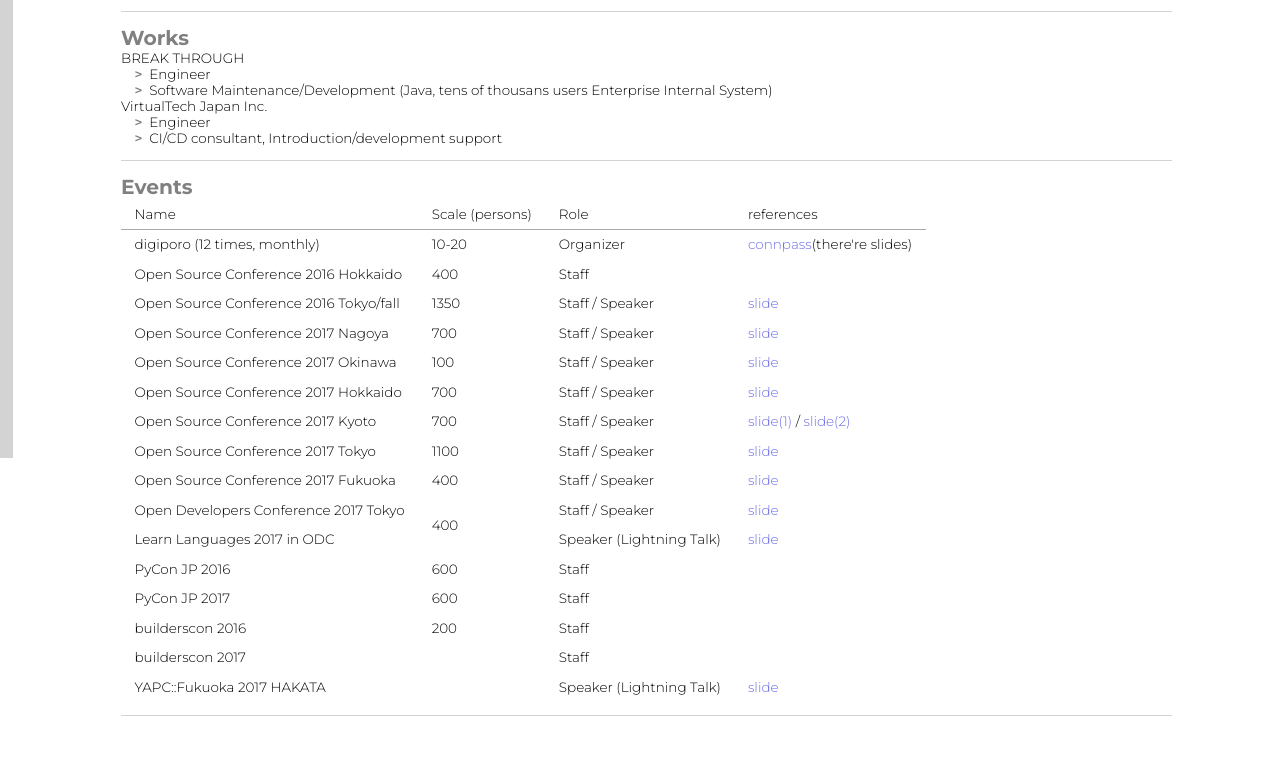
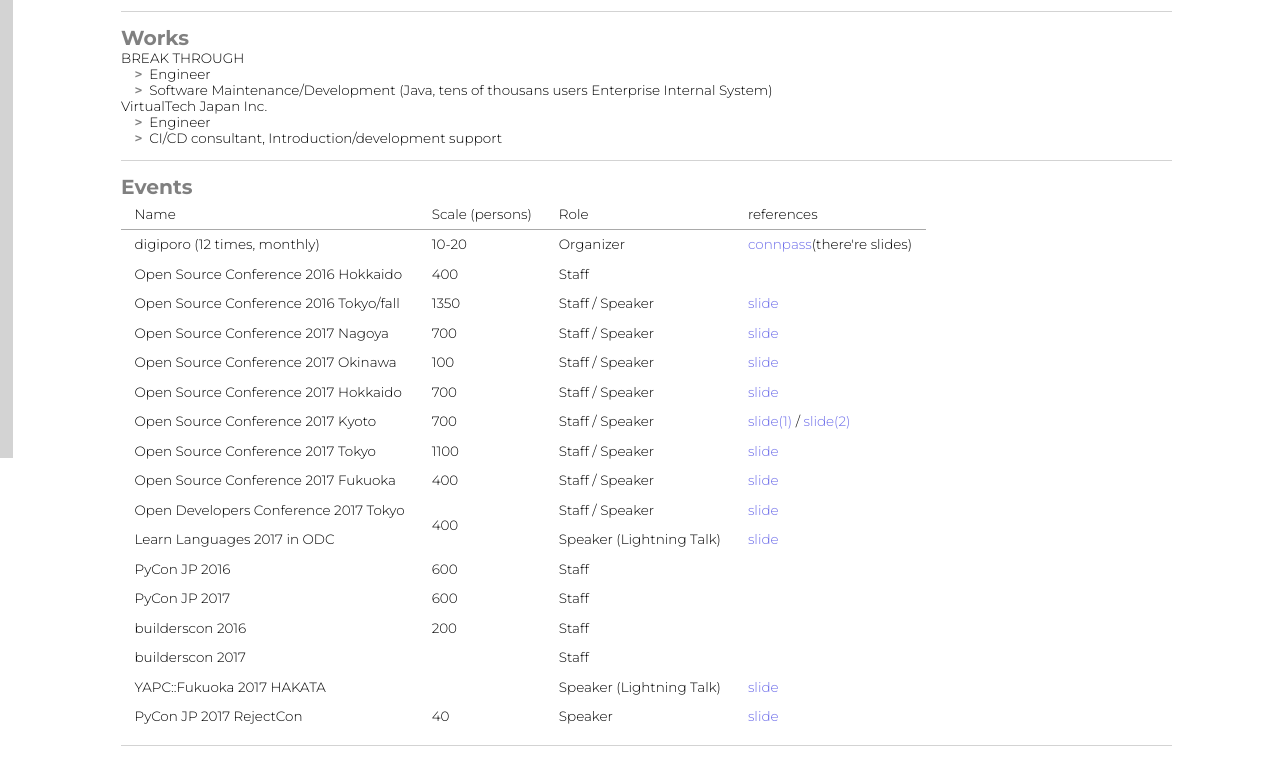
Before and after one commit to nasa9084/nasa9084.github.io, a plain HTML site: page index.html in a window 1280 px wide. Shown: the part 342-1104 px from the top of the page. Drawn offline with Linux system fonts and the light colour scheme.

Commit message:
add: pyconjp2017 rejectcon

```diff
--- a/index.html
+++ b/index.html
@@ -152,6 +152,12 @@
               <td>Speaker (Lightning Talk)</td>
               <td><a href="https://speakerdeck.com/nasa9084/wu-hu-su-qing-rasikiemacs">slide</a></td>
             </tr>
+            <tr>
+              <td>PyCon JP 2017 RejectCon</td>
+              <td>40</td>
+              <td>Speaker</td>
+              <td><a href="https://gitpitch.com/nasa9084/slides/pyconjp17_rejectcon">slide</a></td>
+            </tr>
           </tbody>
         </table>
       </section>
```
